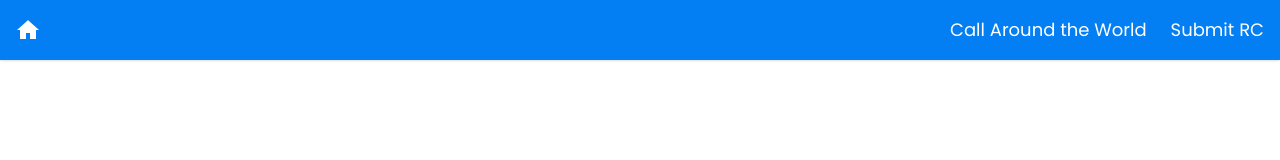
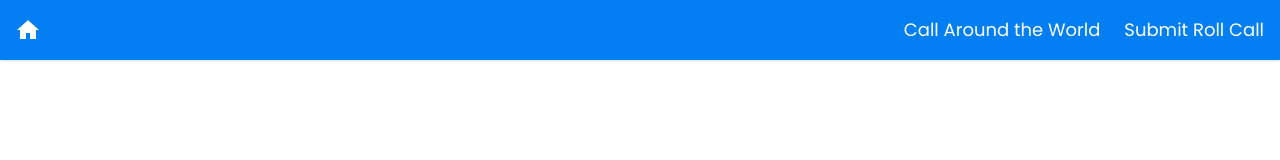
Before and after one commit to PerezCA18/CallAroundtheWorld, a React (Vite) app: page / in a window 1280 px wide. Shown: the top 160 px of the page. Built offline with nearby package versions, Linux system fonts and the light colour scheme; no server answers.

Commit message:
Update Navbar.jsx

```diff
--- a/src/components/Navbar.jsx
+++ b/src/components/Navbar.jsx
@@ -26,7 +26,7 @@ export function StickyNavbar() {
           href="https://forms.gle/mcTYDSDLCk24zR1y6"
           className="text-white hover:text-teal-400 transition-colors duration-200 text-lg"
           >
-          Submit RC
+          Submit Roll Call
           </a>
         </li>
     </ul>
```
